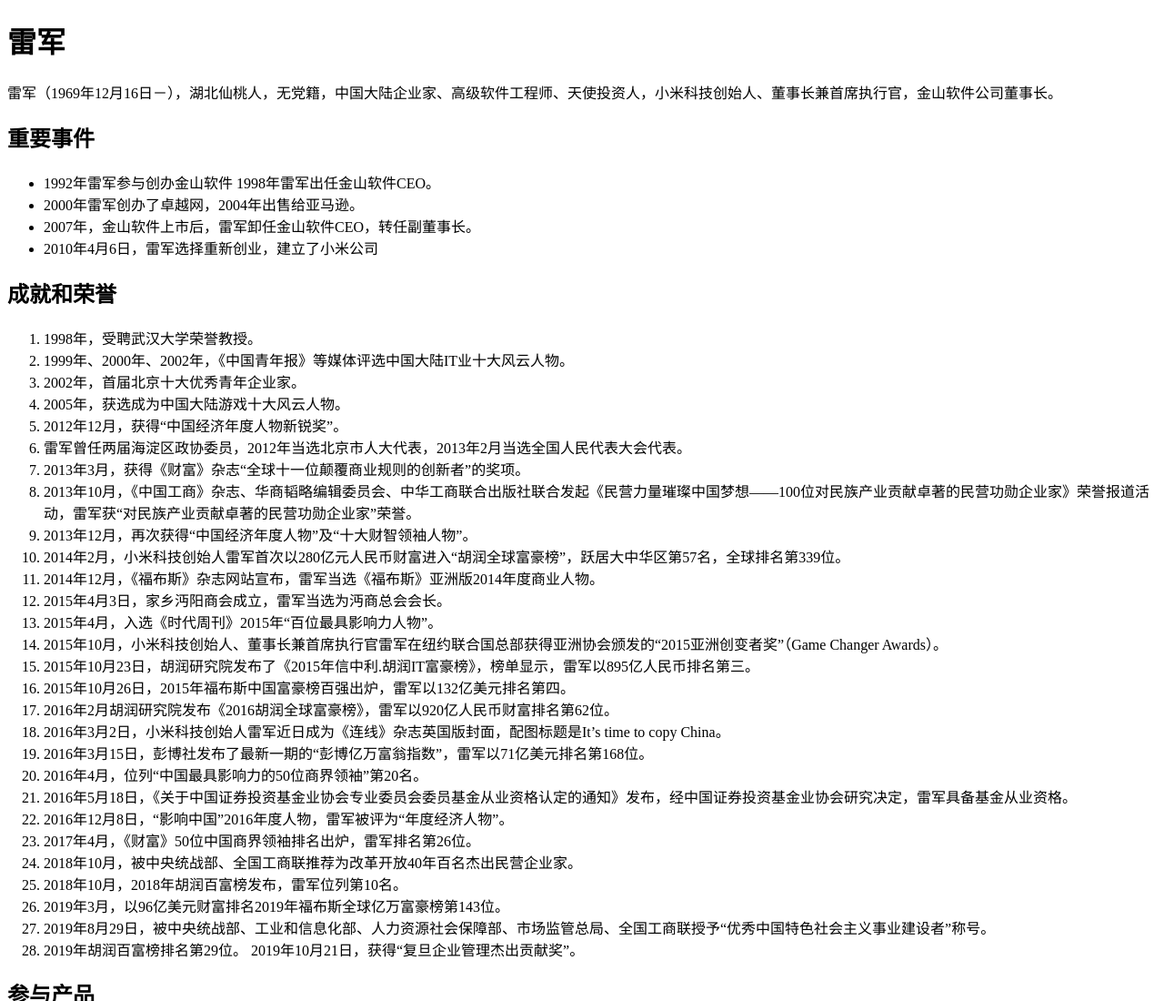
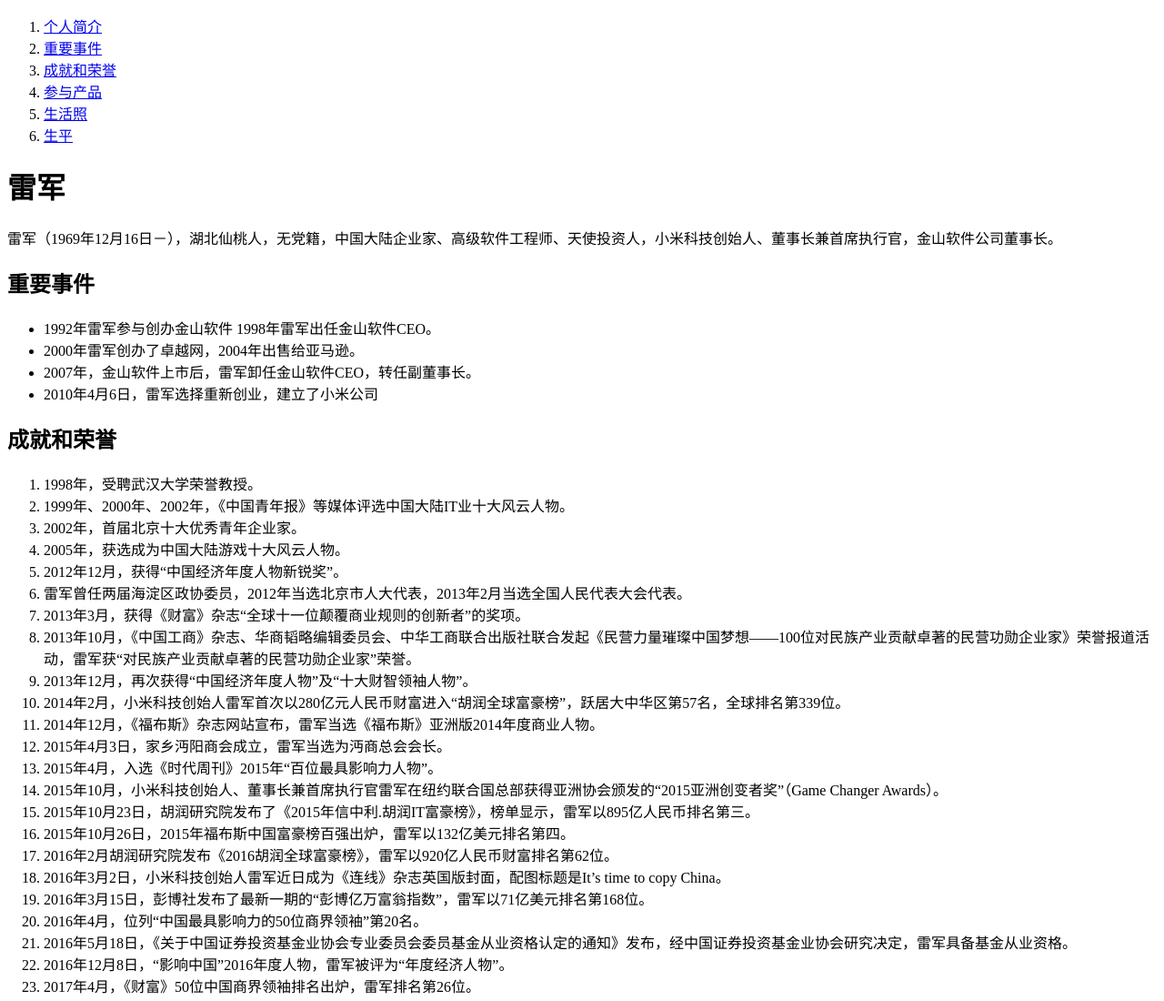
Before and after one commit to axdo/html-leijun, a plain HTML site: page index.html in a window 1280 px wide. Shown: the top 1100 px of the page at 91% size. Drawn offline with Linux system fonts and the light colour scheme.

Commit message:
优化图片

```diff
--- a/index.html
+++ b/index.html
@@ -11,13 +11,23 @@
     </style>
   </head>
   <body>
-    <h1>
+    <nav>
+      <ol>
+        <li><a href="#lei">个人简介</a></li>
+        <li><a href="#events">重要事件</a></li>
+        <li><a href="#awards">成就和荣誉</a></li>
+        <li><a href="#products">参与产品</a></li>
+        <li><a href="#pictures">生活照</a></li>
+        <li><a href="#life">生平</a></li>
+      </ol>
+    </nav>
+    <h1 id="lei">
       雷军
     </h1>
     <p>
       雷军（1969年12月16日－），湖北仙桃人，无党籍，中国大陆企业家、高级软件工程师、天使投资人，小米科技创始人、董事长兼首席执行官，金山软件公司董事长。
     </p>
-    <h2>
+    <h2 id="events">
       重要事件
     </h2>
     <ul>
@@ -27,7 +37,7 @@
       <li>2010年4月6日，雷军选择重新创业，建立了小米公司</li>
     </ul>
 
-    <h2>
+    <h2 id="awards">
       成就和荣誉
     </h2>
     <ol>
@@ -95,7 +105,7 @@
         2019年10月21日，获得“复旦企业管理杰出贡献奖”。
       </li>
     </ol>
-    <h2>
+    <h2 id="products">
       参与产品
     </h2>
     <table>
@@ -125,13 +135,13 @@
       </tbody>
     </table>
 
-    <h2>生活照</h2>
+    <h2 id="pictures">生活照</h2>
 
     <div><img width="400" src="images/1.jpg" alt="图一" /></div>
     <div><img width="400" src="images/2.jpg" alt="图二" /></div>
     <div><img width="400" src="images/3.jpg" alt="图三" /></div>
 
-    <h2>
+    <h2 id="life">
       生平
     </h2>
     <p>
```
Also changed, not shown: images/1.jpg, images/2.jpg.
